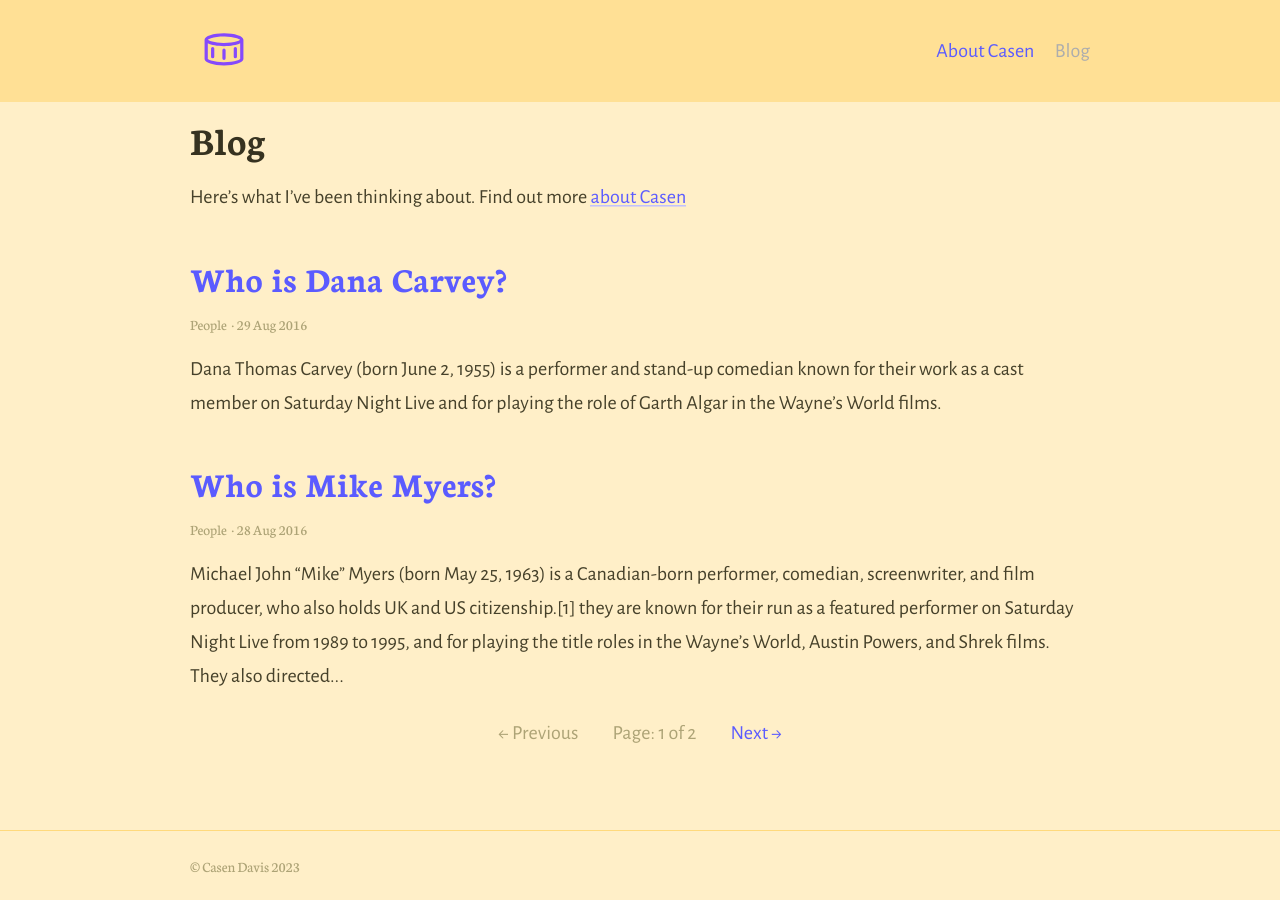
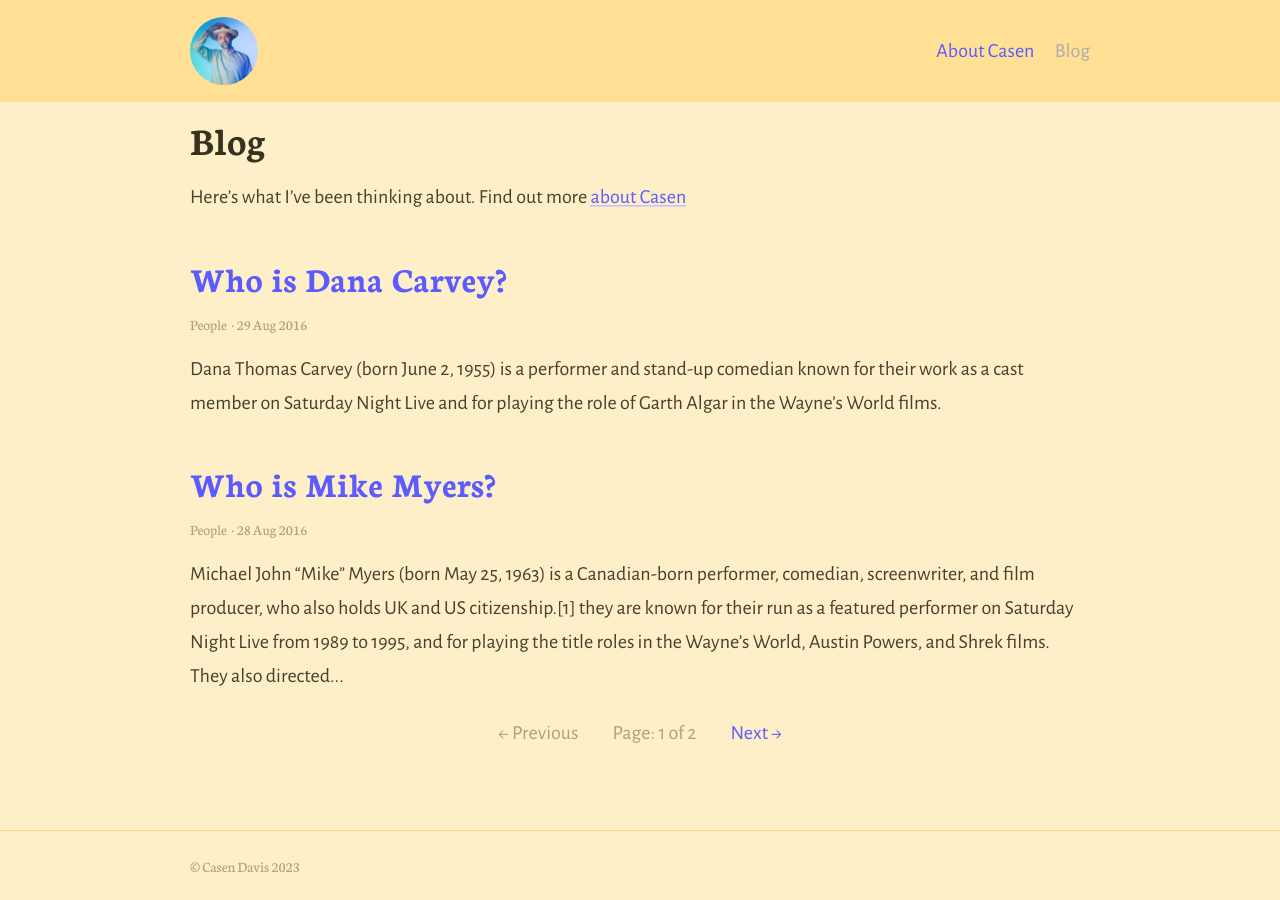
Before and after one commit to Casen/casen.github.io, a Jekyll site: the page built from index.html, in a window 1280 px wide. Built offline with Jekyll 4.4.1, drawn with Linux system fonts in a browser that asks for light colours; the list of posts is cut into pages by our own code.

```diff
--- a/Gemfile
+++ b/Gemfile
@@ -1,5 +1,6 @@
 source "https://rubygems.org"
 gemspec
+gem 'jekyll-feed'
 gem "jekyll-remote-theme"
 gem "github-pages", "~> 228", group: :jekyll_plugins
 gem "webrick"
--- a/_config.yml
+++ b/_config.yml
@@ -21,6 +21,7 @@ exclude:
 
 # 2. Installed Gems
 plugins:
+- jekyll-feed
 - jekyll-paginate
 - jekyll-remote-theme
 
@@ -33,7 +34,7 @@ sass:
   style: compressed # Style compression
 permalink: pretty  # Permalink style (/YYYY/MM/DD/page-name/)
 excerpt_separator: <!-- more --> # Marks end of excerpt in posts
-timezone: Europe/London # Timezone for blog posts and alike
+timezone: America/Los_Angeles # Timezone for blog posts and alike
 
 # 5. Collections
 collections:
@@ -60,8 +61,8 @@ defaults:
 # 7. Site settings
 encoding: utf-8 # Make sure the encoding is right
 title: "Casen Davis" # Site name or title
-logo: "/assets/logo.svg" # Site logo
-# favicon: "/favicon.ico" # Uncomment to add custom favicon, or leave as is to use site logo
+logo: "/assets/casen-medium.jpg" # Site logo
+favicon: "/assets/casen-tiny.jpeg" # Uncomment to add custom favicon, or leave as is to use site logo
 description: "Hello, I'm Casen Davis. Welcome to my personal website." # Site description and default description
 domain: casen.github.io       # if you want to force HTTPS, specify the domain without the http at the start, e.g. example.com
 url: https://casen.github.io  # the base hostname and protocol for your site, e.g. http://example.com
```
Also changed, not shown: 1 other file.
